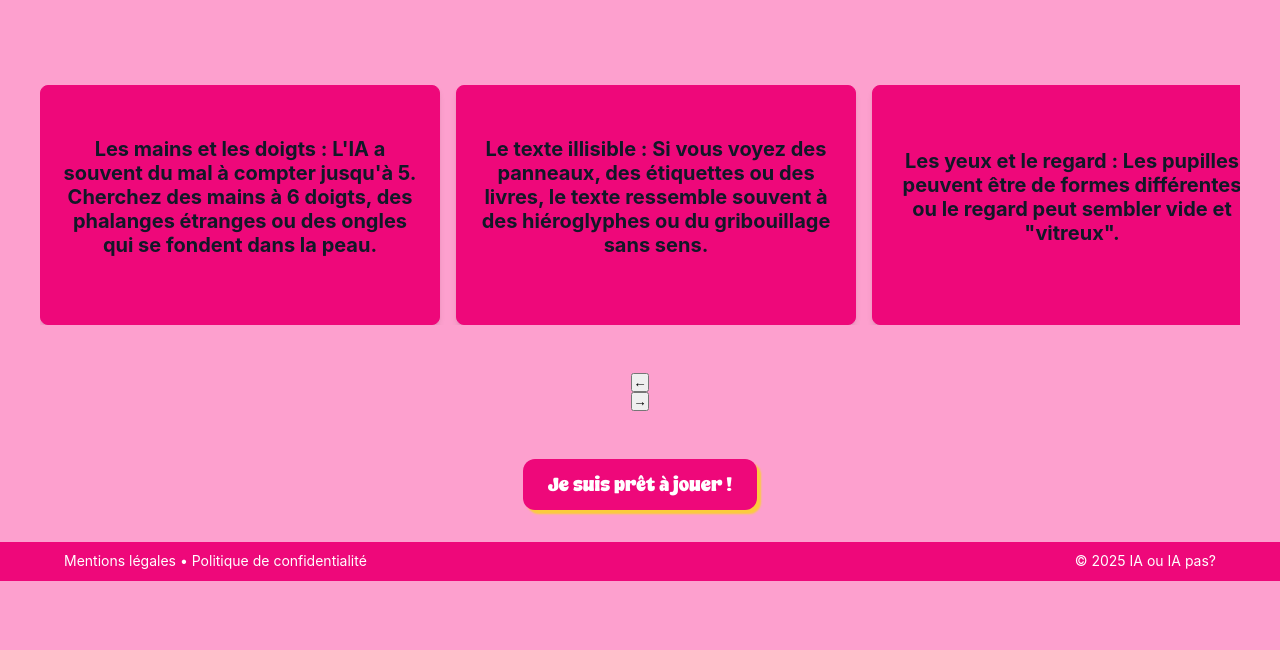
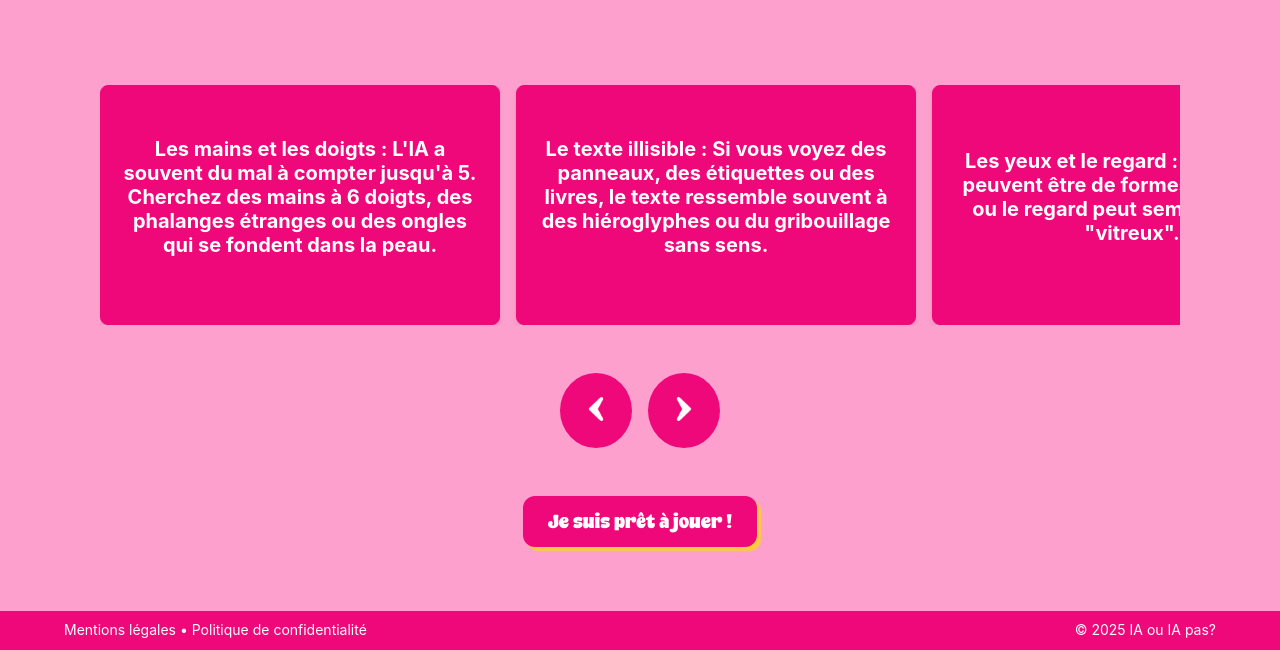
Before and after one commit to kai733/jeu-sae302, a plain HTML site: page frontend/astuces.html in a window 1280 px wide. Shown: the part 296-946 px from the top of the page. Before the commit the page ends 877 px from the top, so only its background shows below. Drawn offline with Linux system fonts and the light colour scheme; a web font is replaced by a local one.

Commit message:
Add chevrongauche.png image asset to the frontend

```diff
--- a/frontend/assets/css/style.css
+++ b/frontend/assets/css/style.css
@@ -767,11 +767,15 @@ input[type="number"]:focus {
 }
 
 .carousel{
-    width: 100%;
+    width: 90%;
     overflow-x:auto;
     margin : 3em auto;
     display: flex;
     gap: 1em;
+}
+
+.carousel h3{
+    color: white;
 }
 
 .carousel::-webkit-scrollbar{
@@ -791,6 +795,27 @@ input[type="number"]:focus {
 
 }
 
+.scroll-left, .scroll-right {
+    background-color:#EE087A ;
+    padding: 0.5rem 0.5rem;
+    border-radius: 50%;
+    border: #EE087A 1rem solid;
+}
+
+.scroll-buttons{
+    display: flex;
+    justify-content: center;
+    gap: 1rem;
+
+}
+
+.scroll-buttons img{
+    width: 1.5rem;
+}
+
+#button-ready{
+    margin-bottom: 2rem;
+}
 /* --- Page Astuces --- */
 .tips-grid {
     display: grid;
--- a/frontend/astuces.html
+++ b/frontend/astuces.html
@@ -53,12 +53,13 @@
                         bruit blanc constant, contrairement à un enregistrement réel qui a une "ambiance" de pièce.</h3></div>
 
         </div>
-        <button class="scroll-left">←</button>
-        <button class="scroll-right">→</button>
-
+        <div class="scroll-buttons">
+            <button class="scroll-left"><img src="assets/img/chevrongauche.png" alt="Scroll Left Icon" /></button>
+            <button class="scroll-right"><img src="assets/img/chevrondroit.png" alt="Scroll Right Icon" /></button>
+        </div>
 
         <div style="margin-top: 3rem;">
-            <a href="mode.html" class="btn secondary">Je suis prêt à jouer !</a>
+            <a href="mode.html" class="btn secondary" id="button-ready">Je suis prêt à jouer !</a>
         </div>
     </main>
 
```
Also changed, not shown: frontend/assets/img/chevrondroit.png (added), frontend/assets/img/chevrongauche.png (added).
